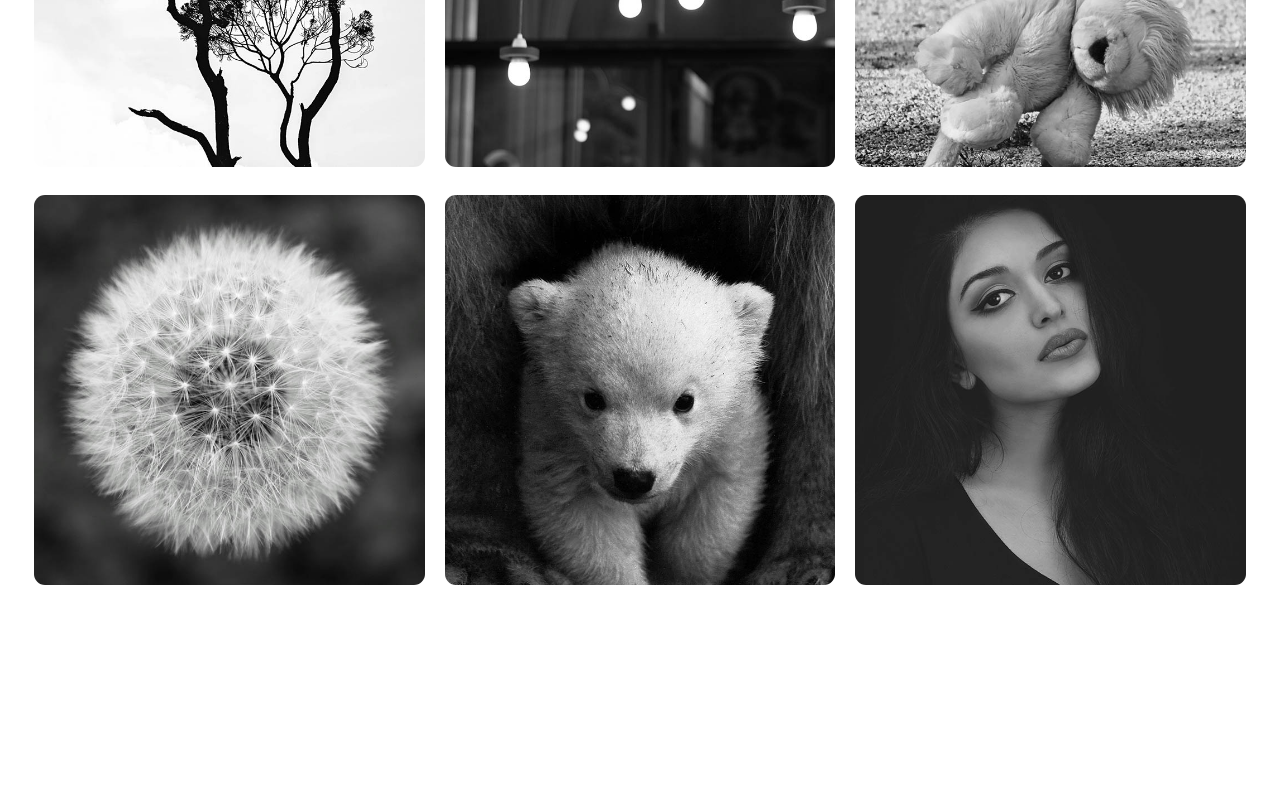
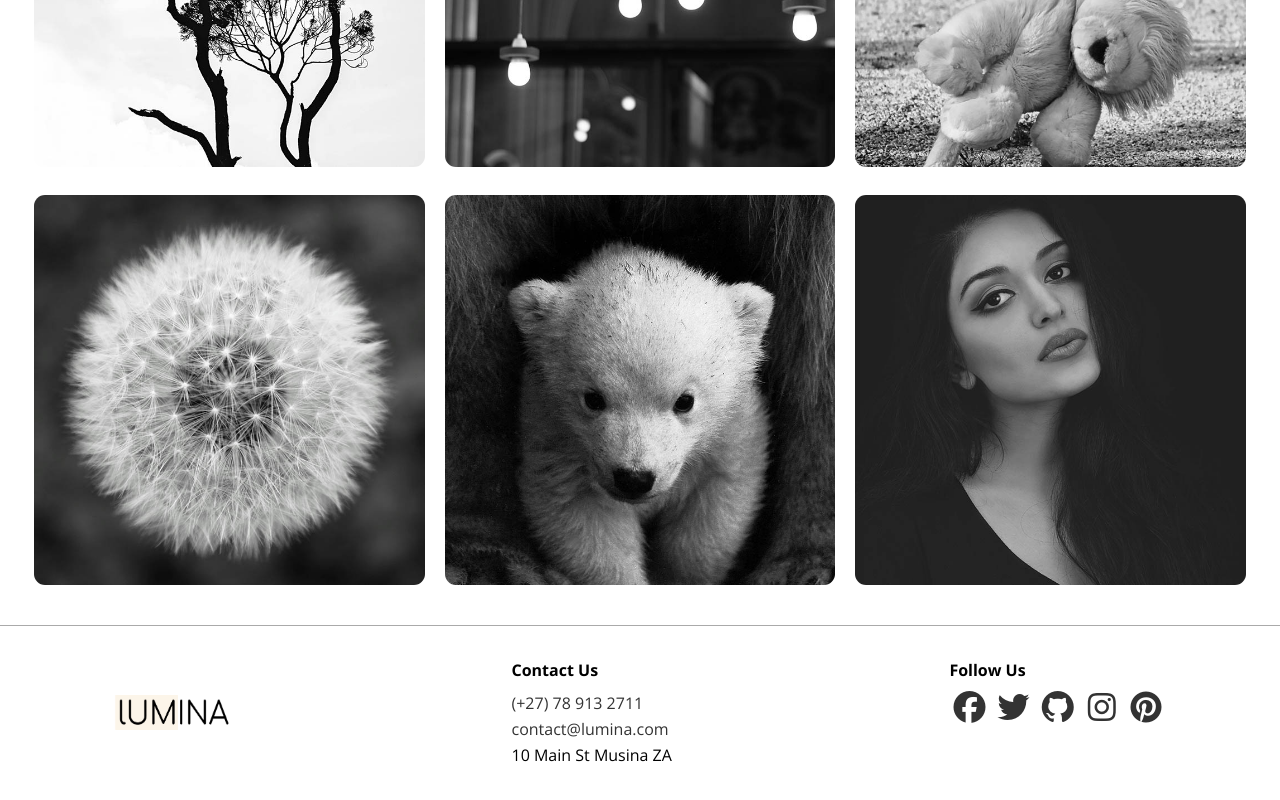
Before and after one commit to RobertMoyoJr/lumina-creative, a plain HTML site: page index.html in a window 1280 px wide. Shown: the part 1224-2024 px from the top of the page. Before the commit the page ends 1817 px from the top, so only its background shows below. Drawn offline with nearby package versions, Linux system fonts and the light colour scheme.

Commit message:
Add Footer section with contact information

```diff
--- a/css/style.css
+++ b/css/style.css
@@ -118,9 +118,38 @@ img {
   border-radius: 11px;
 }
 
+.gallery-item:hover {
+  opacity: 0.85;
+}
+
+/* Footer */
+.footer {
+  border-top: 1px solid #aaa;
+  padding: 3.2rem 2.4rem;
+  margin-top: 3.2rem;
+}
+
+.footer .footer-flex {
+  display: flex;
+  justify-content: space-between;
+  align-items: start;
+}
+
+.footer img {
+  width: 12rem;
+  height: 3.5rem;
+  align-self: center;
+}
+
+.footer h4 {
+  font-size: 1.6rem;
+  margin-bottom: 0.8rem;
+}
+
 /* Media Queries */
 @media screen and (max-width: 768px) {
-  .header .header-flex {
+  .header .header-flex,
+  .footer .footer-flex {
     flex-direction: column;
     gap: 2.4rem;
   }
@@ -136,4 +165,9 @@ img {
   .gallery-item {
     width: calc(calc(100% / 2) - 20px);
   }
+
+  .footer .footer-flex {
+    align-items: center;
+    text-align: center;
+  }
 }
--- a/index.html
+++ b/index.html
@@ -95,5 +95,37 @@
         </div>
       </div>
     </section>
+
+    <footer class="footer">
+      <div class="container footer-flex">
+        <img src="./images/logo.png" alt="Lumina Creative" />
+
+        <div class="contact">
+          <h4>Contact Us</h4>
+          <ul>
+            <li><a href="tel:+27789132711">(+27) 78 913 2711</a></li>
+            <li>
+              <a href="mailto:robertmudzimujr@gmail.com">contact@lumina.com</a>
+            </li>
+            <li>10 Main St Musina ZA</li>
+          </ul>
+        </div>
+
+        <div class="social">
+          <h4>Follow Us</h4>
+          <a href="https://www.facebook.com/RobertMoyoJr"
+            ><i class="fab fa-facebook fa-2x"></i
+          ></a>
+          <a href="https://x.com/RobertMoyoJr"
+            ><i class="fab fa-twitter fa-2x"></i
+          ></a>
+          <a href="https://github.com/RobertMoyoJr"
+            ><i class="fab fa-github fa-2x"></i
+          ></a>
+          <a href=""><i class="fab fa-instagram fa-2x"></i></a>
+          <a href=""><i class="fab fa-pinterest fa-2x"></i></a>
+        </div>
+      </div>
+    </footer>
   </body>
 </html>
```
